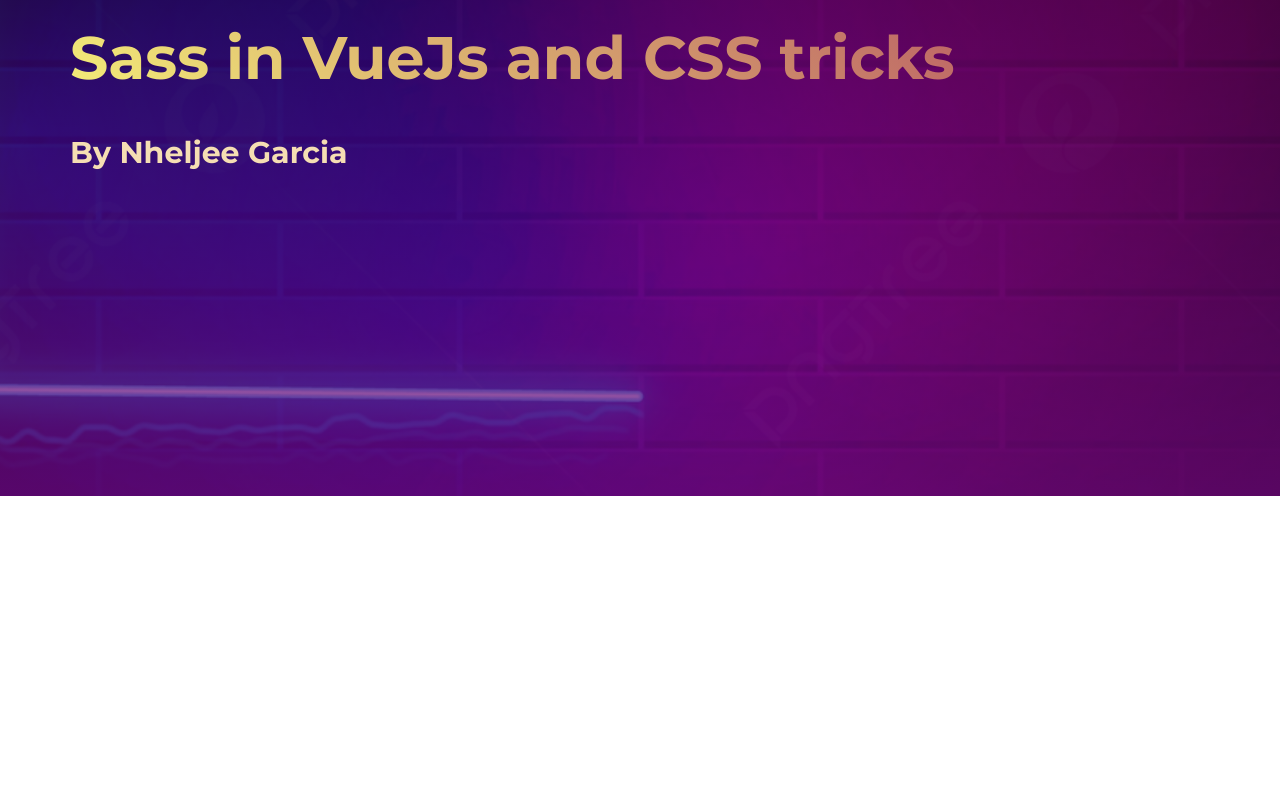
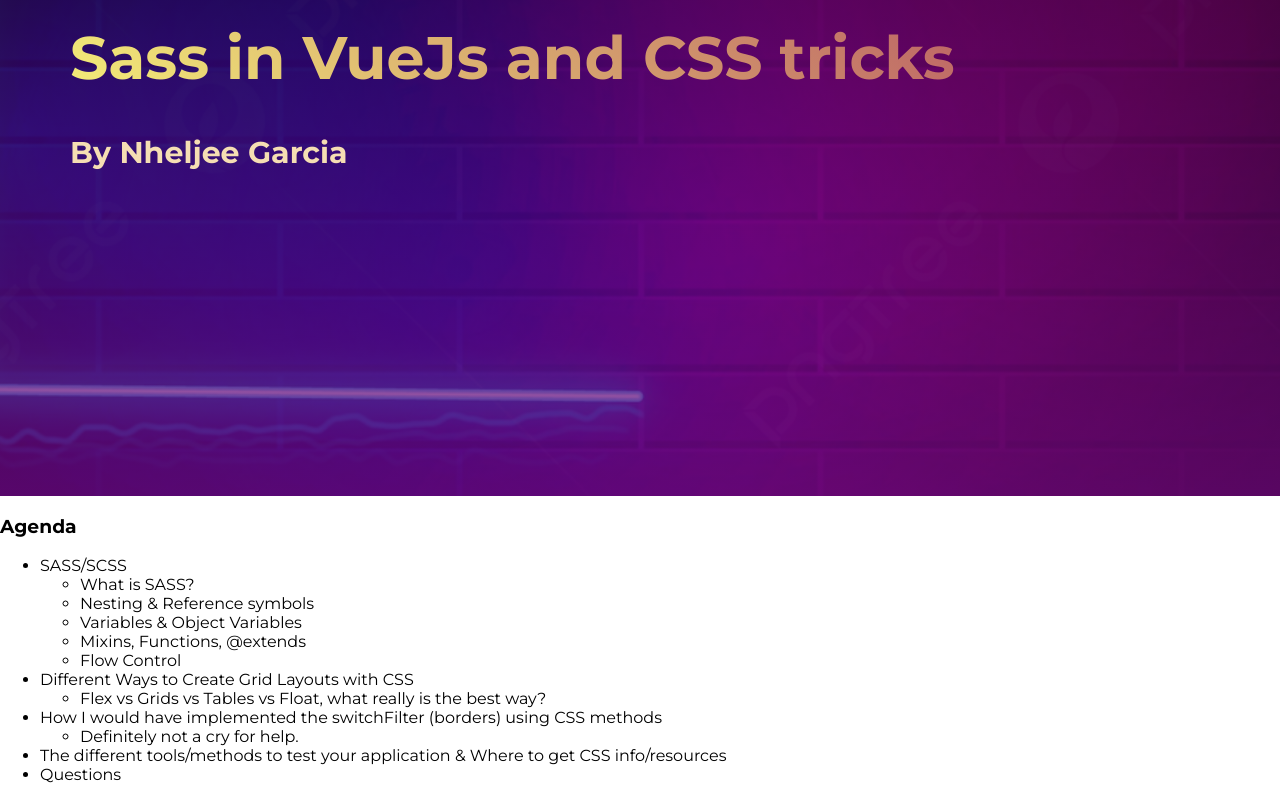
Before and after one commit to garcian5/SassDemo, a Vue app: page / in a window 1280 px wide. Shown: the part 304-1104 px from the top of the page. Before the commit the page ends 800 px from the top, so only its background shows below. Built offline with nearby package versions, Linux system fonts and the light colour scheme.

Commit message:
created agenda slide

```diff
--- a/src/App.vue
+++ b/src/App.vue
@@ -1,4 +1,6 @@
 <script setup lang="ts">
+import Slides from "./components/Slides.vue"
+
 </script>
 
 <template>
@@ -8,6 +10,10 @@
       <h4>By Nheljee Garcia</h4>
     </div>
   </header>
+
+  <main>
+    <Slides/>
+  </main>
 </template>
 
 <style scoped lang="scss">
--- a/src/assets/main.css
+++ b/src/assets/main.css
@@ -1 +1,5 @@
 @import './base.css';
+
+@media only screen and (max-width: 700px) {
+
+}
--- a/src/components/Slide.vue
+++ b/src/components/Slide.vue
@@ -3,26 +3,62 @@
 </script>
 
 <script setup lang="ts">
+  import { onMounted, reactive } from 'vue';
+  import { SlideData } from '../data/schema/SlideData';
+
   const props = defineProps({
-    title: {
-      type: String,
-      default: 'New Title'
-    },
-    body: {
-      type: [String, HTMLElement],
-      default: 'New Body'
-    },
-    imgs: {
-      type: Array,
-      default: []
+    slide: SlideData
+  });
+
+  const slide: SlideData = reactive<SlideData>({
+    title: "New Title",
+    bodyHTML: "<p>New Body</p>",
+    imgs: [],
+    bodyIsHTML: true,
+    bodyText: null,
+    bodyList: []
+  });
+
+  //#region methods
+  const setSlideData = () => {
+    if (props.slide) {
+      slide.title = props.slide.title;
+      slide.bodyHTML = props.slide.bodyHTML;
+      slide.imgs = props.slide.imgs;
+      slide.bodyIsHTML = props.slide.bodyIsHTML
+      slide.bodyText = props.slide.bodyText;
+      slide.bodyList = props.slide.bodyList;
     }
-  });
+  }
+  //#endregion
+
+  onMounted(setSlideData);
+  defineExpose({setSlideData});
 </script>
 
 <template>
   <div>
-    <h1></h1>
+    <h3>{{ slide.title }}</h3>
+
     <!-- body will need to be embeded as an html element -->
+    <template v-if="slide.bodyIsHTML">
+      <div v-html="slide.bodyHTML"></div>
+    </template>
+    <template v-else>
+      <p v-if="slide.bodyText">{{ slide.bodyText }}</p>
+      <ul v-if="slide.bodyList.length > 0">
+        <li v-for="(listItem, index) in slide.bodyList" :key="listItem.parent + index">
+          {{ listItem.parent }}
+          <ul v-if="listItem.children.length > 0">
+            <li v-for="(childItem, index) in listItem.children" :key="childItem + index">{{ childItem }}</li>
+          </ul>
+        </li>
+      </ul>
+    </template>
+
+    <div>
+      <img v-for="(img, index) in slide.imgs" :src="img" alt="" :key="img + index" />
+    </div>
   </div>
 </template>
 
--- a/src/components/Slides.vue
+++ b/src/components/Slides.vue
@@ -6,9 +6,40 @@
   }
 </script>
 
+<script setup lang="ts">
+  import { SlideData } from '../data/schema/SlideData';
+
+  const agenda: SlideData = new SlideData({
+    title: 'Agenda',
+    bodyIsHTML: false,
+    bodyList: [
+      {
+        parent: 'SASS/SCSS',
+        children: ['What is SASS?', 'Nesting & Reference symbols', 'Variables & Object Variables', 'Mixins, Functions, @extends', 'Flow Control']
+      },
+      {
+        parent: 'Different Ways to Create Grid Layouts with CSS',
+        children: ["Flex vs Grids vs Tables vs Float, what really is the best way?"]
+      },
+      {
+        parent: 'How I would have implemented the switchFilter (borders) using CSS methods',
+        children: ['Definitely not a cry for help.']
+      },
+      {
+        parent: 'The different tools/methods to test your application & Where to get CSS info/resources',
+        children: []
+      },
+      {
+        parent: 'Questions',
+        children: []
+      }
+    ]
+  })
+</script>
+
 <template>
   <div>
-    <slide></slide>
+    <slide :slide="agenda"></slide>
   </div>
 </template>
 
--- a/src/data/schema/SlideData.ts
+++ b/src/data/schema/SlideData.ts
@@ -1,7 +1,17 @@
+export interface IBodyList {
+  parent: string;
+  children: string[];
+}
+
 export class SlideData {
   title: string = 'New Title';
-  body: string | HTMLElement = '<p>New Body</p>';
+  bodyHTML: string = '<p>New Body</p>';
   imgs: string[] = [];
+
+  bodyIsHTML: boolean = true;
+
+  bodyText: string | null = null;
+  bodyList: IBodyList[] = [];
 
   constructor(slide?: Partial<SlideData>) {
     Object.assign(this, slide);
```
